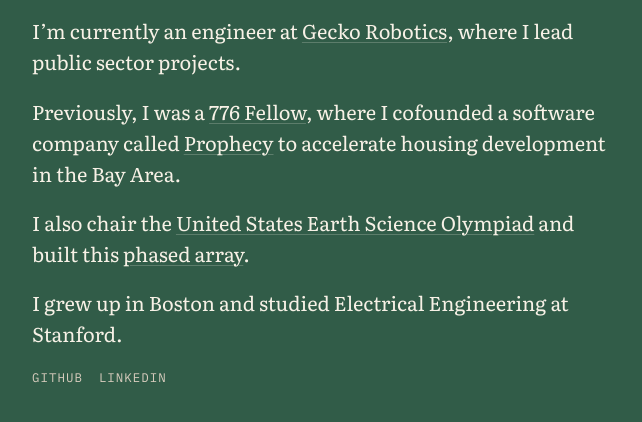
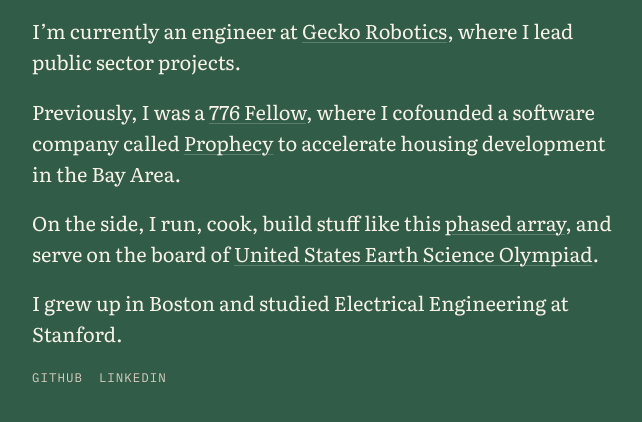
Before and after one commit to choiben314/choiben314.github.io, an Astro site: page / in a window 1280 px wide. Shown: the part 168-590 px from the top of the page, without its empty margins (312-954 px from the left). Built offline with nearby package versions, Linux system fonts and the light colour scheme; Astro itself is replaced by a stand-in of ours.

Commit message:
Update description

```diff
--- a/src/pages/index.astro
+++ b/src/pages/index.astro
@@ -26,9 +26,9 @@
     </p>
 
     <p>
-      I also chair the
-      <a href="https://useso.org/">United States Earth Science Olympiad</a> and
-      built this <a href="/acoustic">phased array</a>.
+      On the side, I run, cook, build stuff like this
+      <a href="/acoustic">phased array</a>, and serve on the board of
+      <a href="https://useso.org/">United States Earth Science Olympiad</a>.
     </p>
 
     <p>I grew up in Boston and studied Electrical Engineering at Stanford.</p>
```
